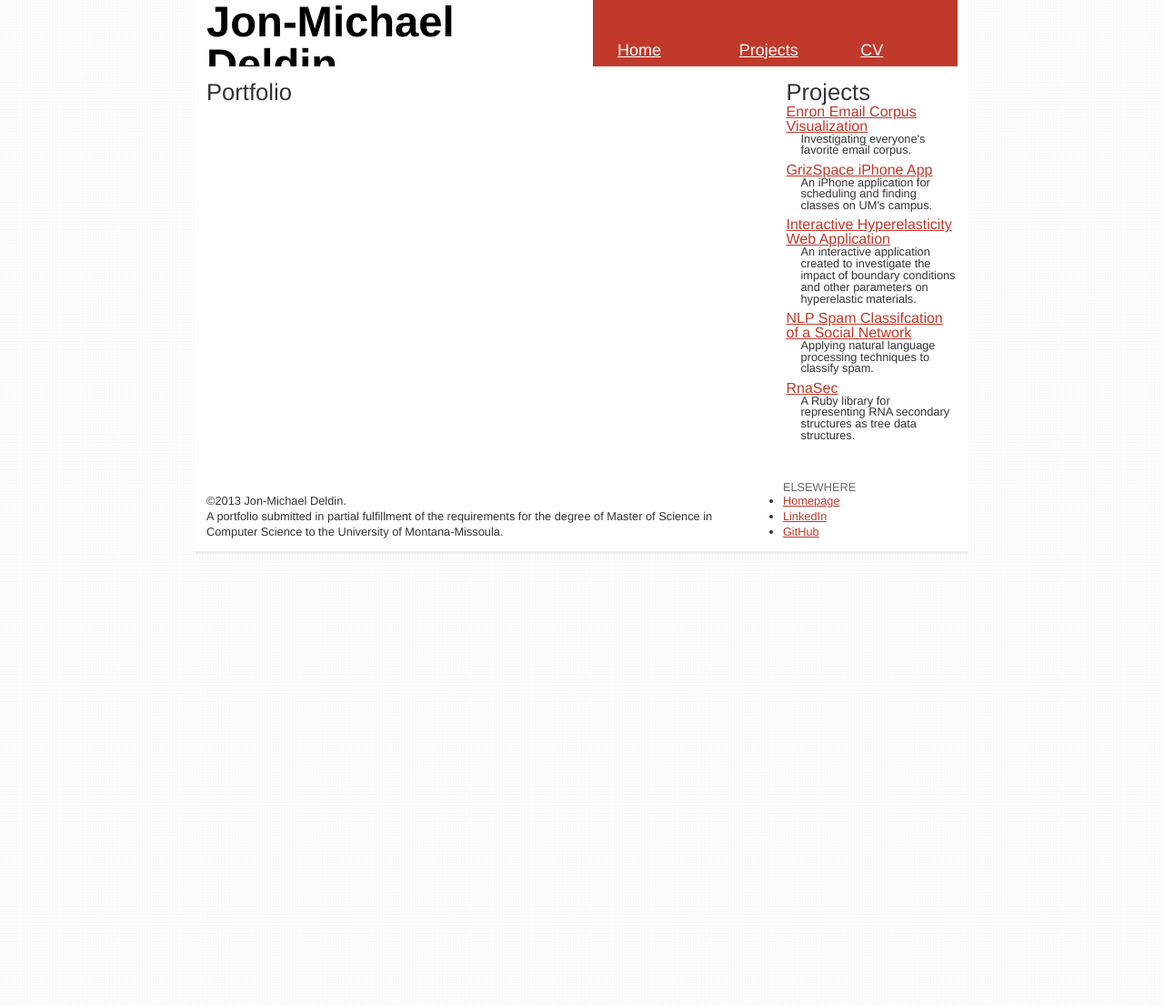
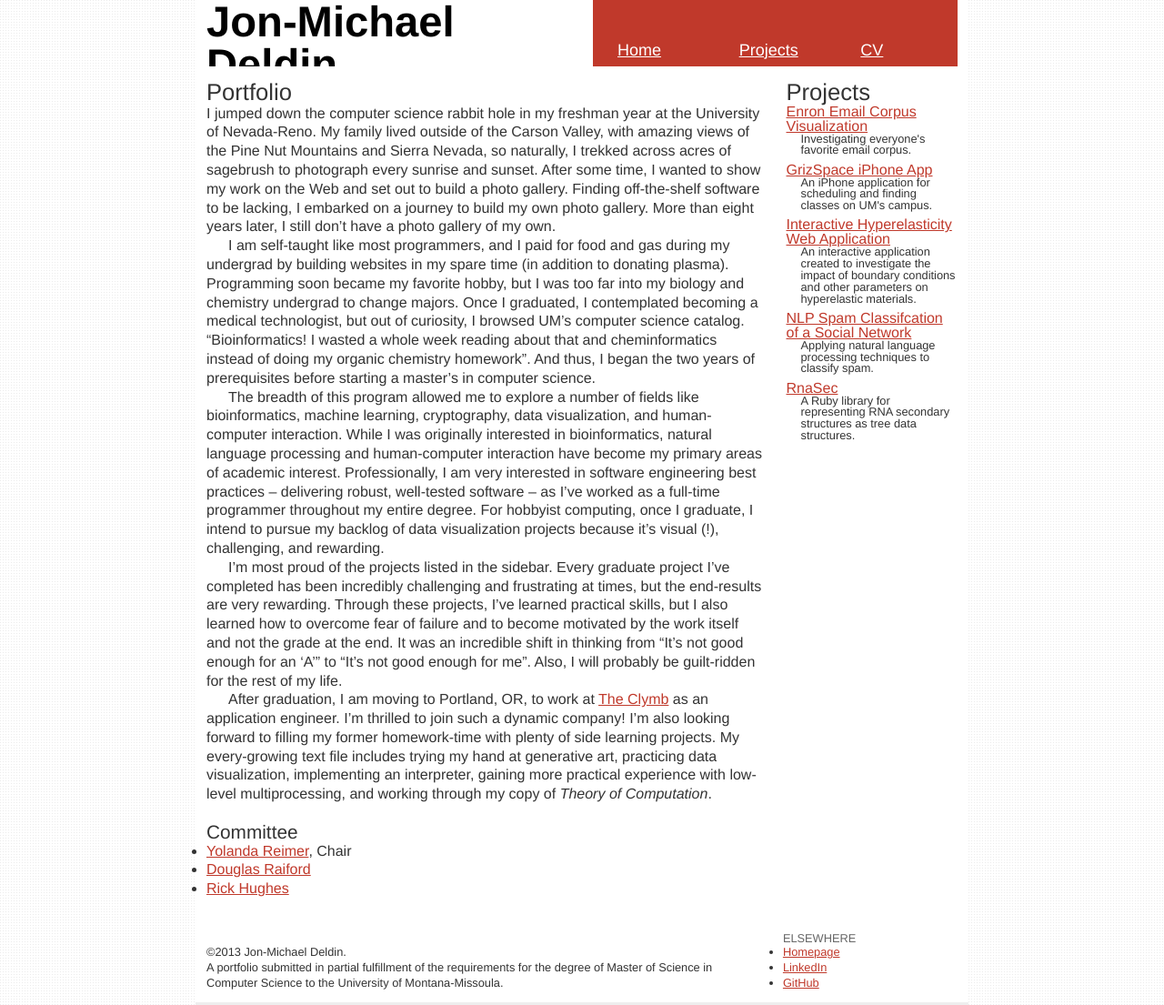
Before and after one commit to jmdeldin/deld.in, a Jekyll site: the page built from index.md, in a window 1280 px wide. Shown: the whole page at 91% size. Built offline with Jekyll 4.4.1, drawn with Linux system fonts in a browser that asks for light colours; Markdown is read by kramdown in place of the engine named in the settings.

Commit message:
Rough reflective essay

```diff
--- a/index.md
+++ b/index.md
@@ -4,3 +4,59 @@ title:  "Jon-Michael Deldin: Graduate Computer Science Portfolio"
 ---
 
 ## Portfolio
+
+I jumped down the computer science rabbit hole in my freshman year at
+the University of Nevada-Reno. My family lived outside of the Carson
+Valley, with amazing views of the Pine Nut Mountains and Sierra Nevada,
+so naturally, I trekked across acres of sagebrush to photograph every
+sunrise and sunset. After some time, I wanted to show my work on the Web
+and set out to build a photo gallery. Finding off-the-shelf software to
+be lacking, I embarked on a journey to build my own photo gallery. More
+than eight years later, I still don't have a photo gallery of my own.
+
+I am self-taught like most programmers, and I paid for food and gas
+during my undergrad by building websites in my spare time (in addition
+to donating plasma). Programming soon became my favorite hobby, but I
+was too far into my biology and chemistry undergrad to change majors.
+Once I graduated, I contemplated becoming a medical technologist, but
+out of curiosity, I browsed UM's computer science catalog.
+"Bioinformatics! I wasted a whole week reading about that and
+cheminformatics instead of doing my organic chemistry homework". And
+thus, I began the two years of prerequisites before starting a master's
+in computer science.
+
+The breadth of this program allowed me to explore a number of fields
+like bioinformatics, machine learning, cryptography, data visualization,
+and human-computer interaction. While I was originally interested in
+bioinformatics, natural language processing and human-computer
+interaction have become my primary areas of academic interest.
+Professionally, I am very interested in software engineering best
+practices -- delivering robust, well-tested software -- as I've worked
+as a full-time programmer throughout my entire degree. For hobbyist
+computing, once I graduate, I intend to pursue my backlog of data
+visualization projects because it's visual (!), challenging, and
+rewarding.
+
+I'm most proud of the projects listed in the sidebar. Every graduate
+project I've completed has been incredibly challenging and frustrating
+at times, but the end-results are very rewarding. Through these
+projects, I've learned practical skills, but I also learned how to
+overcome fear of failure and to become motivated by the work itself and
+not the grade at the end. It was an incredible shift in thinking from
+"It's not good enough for an 'A'" to "It's not good enough for me".
+Also, I will probably be guilt-ridden for the rest of my life.
+
+After graduation, I am moving to Portland, OR, to work at
+[The Clymb](http://www.theclymb.com) as an application engineer. I'm
+thrilled to join such a dynamic company! I'm also looking forward to
+filling my former homework-time with plenty of side learning projects.
+My every-growing text file includes trying my hand at generative art,
+practicing data visualization, implementing an interpreter, gaining
+more practical experience with low-level multiprocessing, and working
+through my copy of *Theory of Computation*.
+
+### Committee
+
+- [Yolanda Reimer](http://www.cas.umt.edu/casweb/faculty/FacultyDetails.cfm?id=543), Chair
+- [Douglas Raiford](http://www.cs.umt.edu/~dougr)
+- [Rick Hughes](http://www.umt.edu/mediaarts/people/rick-hughes)
```
